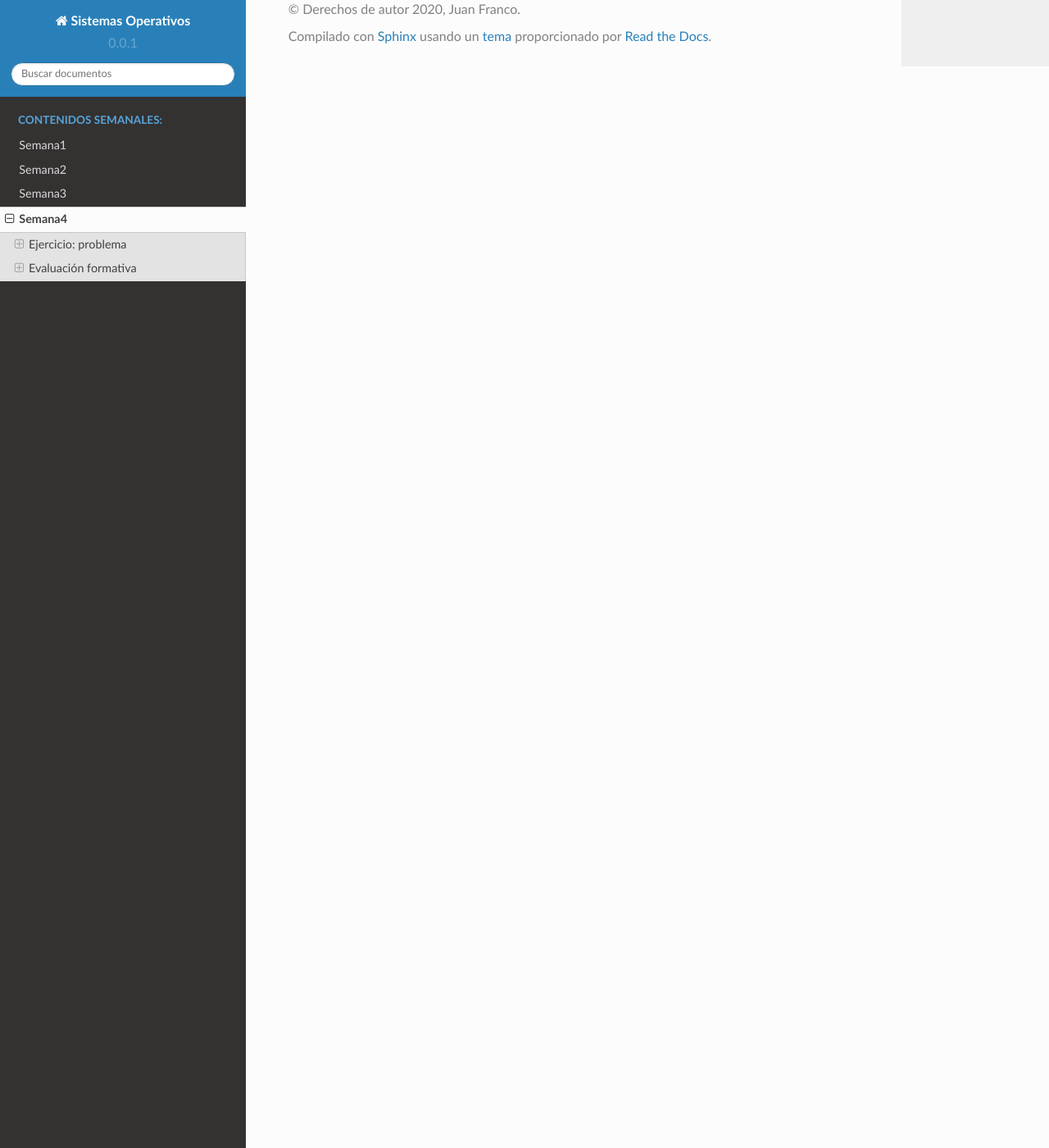
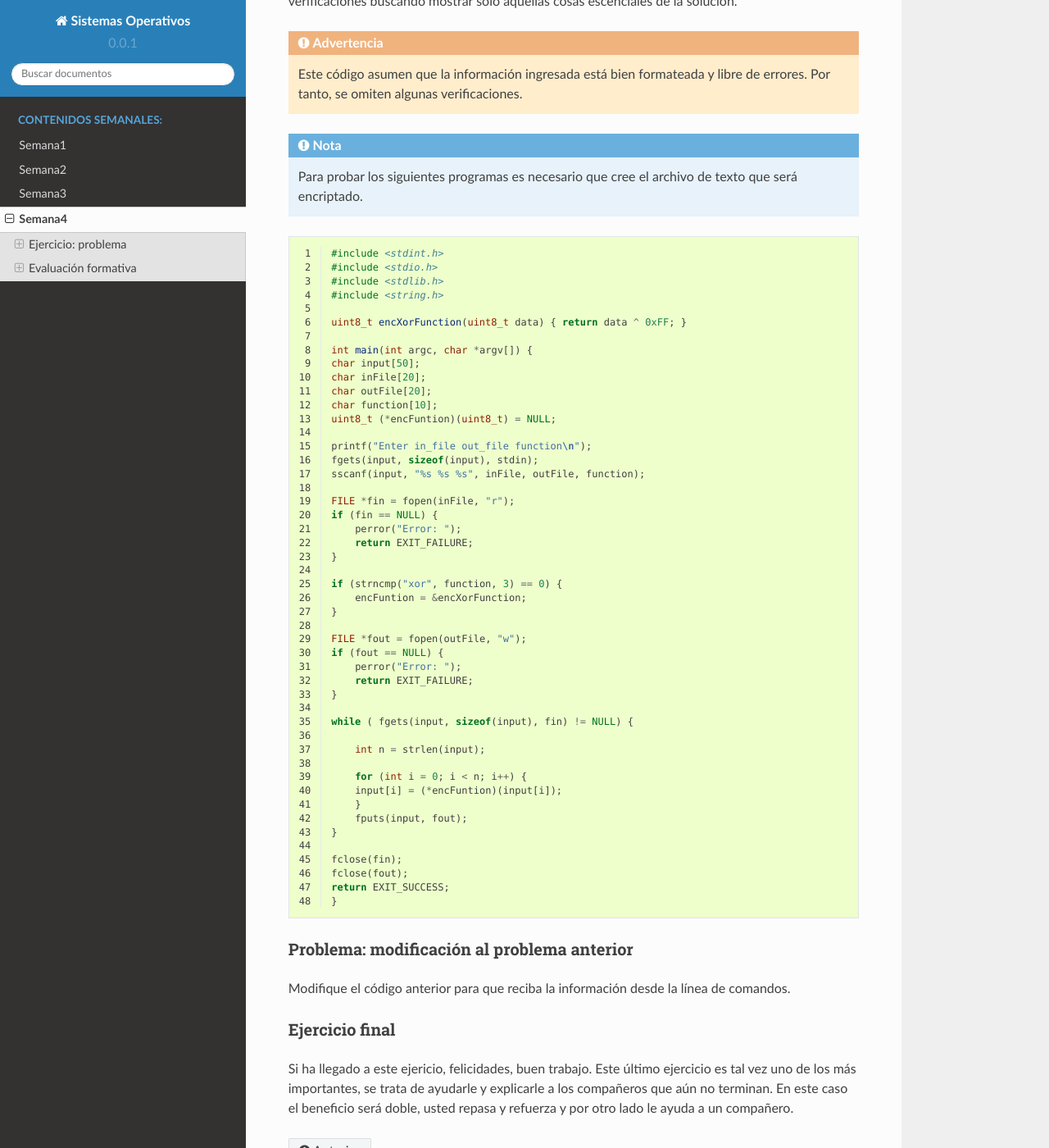
Before and after one commit to juanferfranco/sistemasoperativos, a Sphinx documentation site: the page built from docs/_semana4/semana4.rst, in a window 1280 px wide and 1400 px high, scrolled down 14002 px. Shown: the whole window at 82% size. Built offline with Sphinx 7.4.7 and the Read the Docs theme 2.0.0, drawn with Linux system fonts in a browser that asks for light colours; some of the changed text lies outside the part shown.

Commit message:
update week 4

```diff
--- a/docs/_semana4/semana4.rst
+++ b/docs/_semana4/semana4.rst
@@ -764,3 +764,81 @@ El programa que desencripta:
 * Tenga presente que el usuario ingresa la función
   con la cual se encripta y usted debe encontrar la
   función inversa para desencriptar.
+
+Una solución al problema
+-------------------------
+A diferencia de la solución anterior, en esta solución se tratará de
+mantener al mínimo las verificaciones buscando mostrar solo aquellas
+cosas escenciales de la solución.
+
+.. warning:: Este código asumen que la información ingresada está
+             bien formateada y libre de errores. Por tanto, se omiten
+             algunas verificaciones.
+
+.. note:: Para probar los siguientes programas es necesario que cree
+          el archivo de texto que será encriptado.
+
+.. code-block:: c
+    :linenos:
+
+    #include <stdint.h>
+    #include <stdio.h>
+    #include <stdlib.h>
+    #include <string.h>
+
+    uint8_t encXorFunction(uint8_t data) { return data ^ 0xFF; }
+
+    int main(int argc, char *argv[]) {
+    char input[50];
+    char inFile[20];
+    char outFile[20];
+    char function[10];
+    uint8_t (*encFuntion)(uint8_t) = NULL;
+
+    printf("Enter in_file out_file function\n");
+    fgets(input, sizeof(input), stdin);
+    sscanf(input, "%s %s %s", inFile, outFile, function);
+
+    FILE *fin = fopen(inFile, "r");
+    if (fin == NULL) {
+        perror("Error: ");
+        return EXIT_FAILURE;
+    }
+
+    if (strncmp("xor", function, 3) == 0) {
+        encFuntion = &encXorFunction;
+    }
+
+    FILE *fout = fopen(outFile, "w");
+    if (fout == NULL) {
+        perror("Error: ");
+        return EXIT_FAILURE;
+    }
+
+    while ( fgets(input, sizeof(input), fin) != NULL) {
+
+        int n = strlen(input);
+
+        for (int i = 0; i < n; i++) {
+        input[i] = (*encFuntion)(input[i]);
+        }
+        fputs(input, fout);
+    }
+
+    fclose(fin);
+    fclose(fout);
+    return EXIT_SUCCESS;
+    }
+
+Problema: modificación al problema anterior
+--------------------------------------------
+Modifique el código anterior para que reciba
+la información desde la línea de comandos.
+
+Ejercicio final
+-----------------
+Si ha llegado a este ejericio, felicidades, buen trabajo.
+Este último ejercicio es tal vez uno de los más importantes,
+se trata de ayudarle y explicarle a los compañeros
+que aún no terminan. En este caso el beneficio será doble,
+usted repasa y refuerza y por otro lado le ayuda a un compañero.
```
Also changed, not shown: 1 other file.
